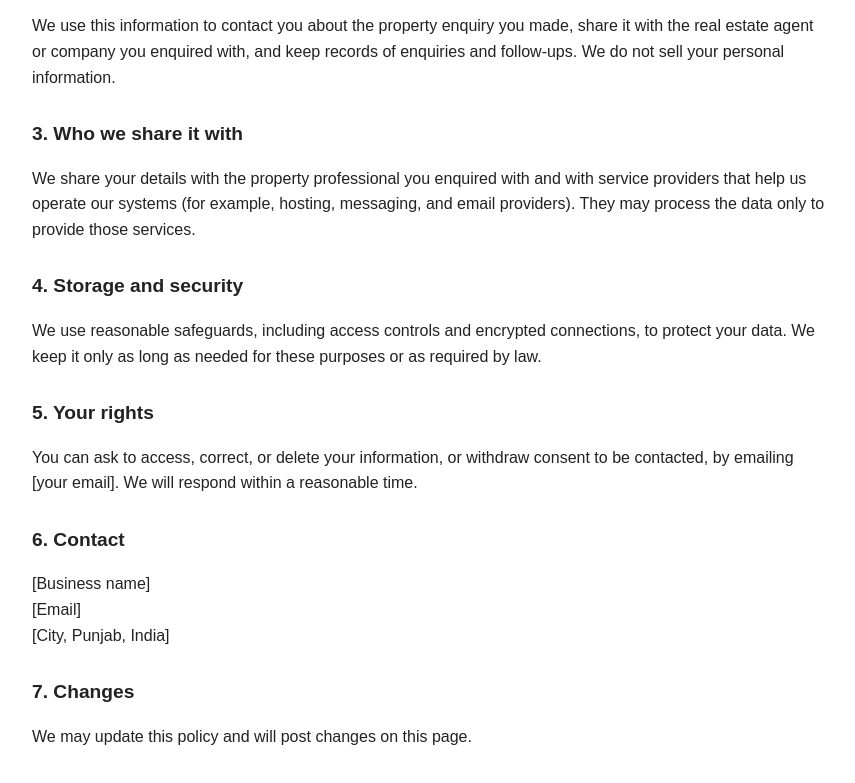
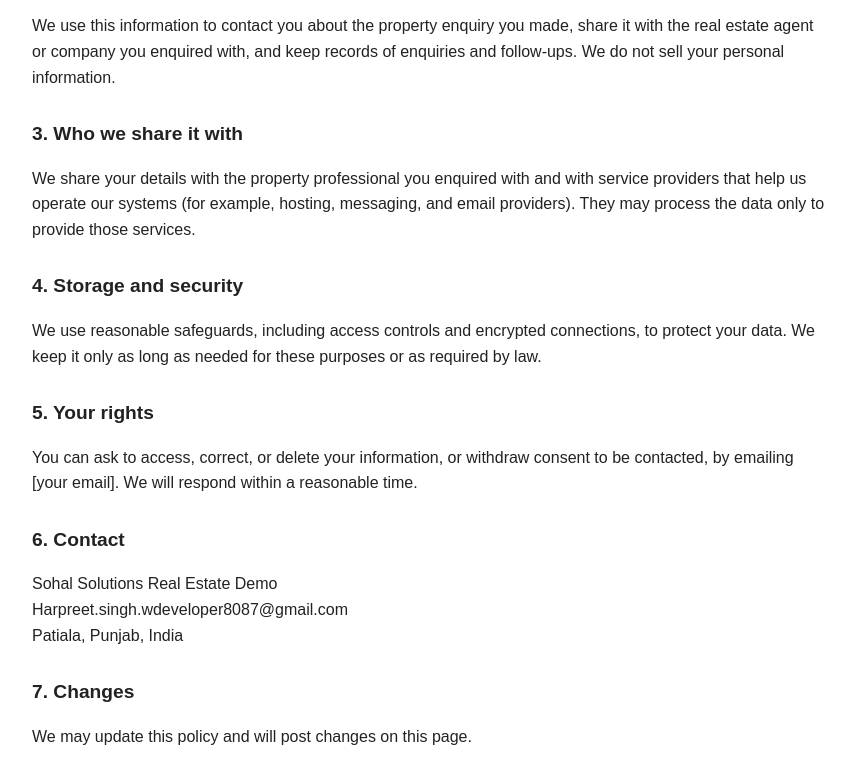
Before and after one commit to sohalsolutions/Privacy-Policy, a plain HTML site: page index.html in a window 1280 px wide. Shown: the part 387-1170 px from the top of the page, without its empty margins (208-1063 px from the left). Drawn offline with Linux system fonts and the light colour scheme.

Commit message:
Update index.html

```diff
--- a/index.html
+++ b/index.html
@@ -32,7 +32,7 @@
   <p>You can ask to access, correct, or delete your information, or withdraw consent to be contacted, by emailing [your email]. We will respond within a reasonable time.</p>
 
   <h2>6. Contact</h2>
-  <p>[Business name]<br>[Email]<br>[City, Punjab, India]</p>
+  <p>Sohal Solutions Real Estate Demo<br>Harpreet.singh.wdeveloper8087@gmail.com<br>Patiala, Punjab, India</p>
 
   <h2>7. Changes</h2>
   <p>We may update this policy and will post changes on this page.</p>
```
